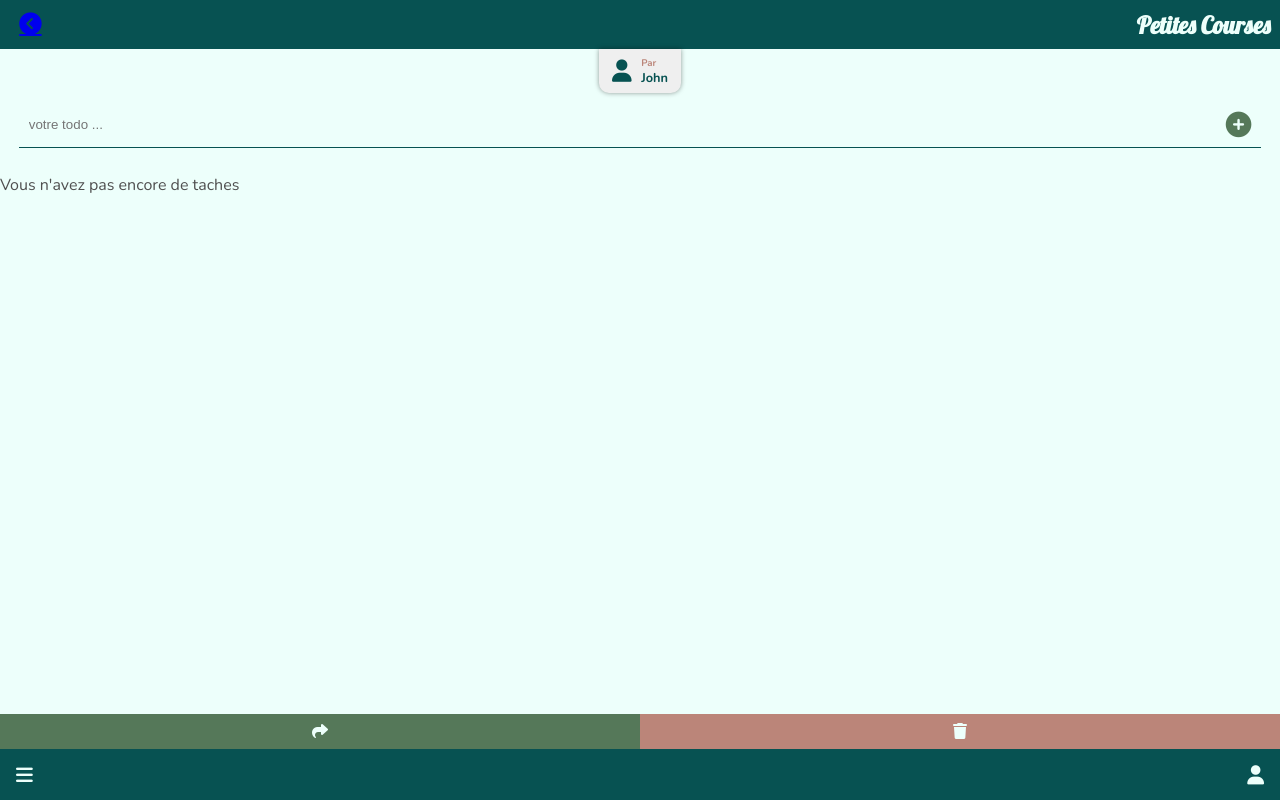
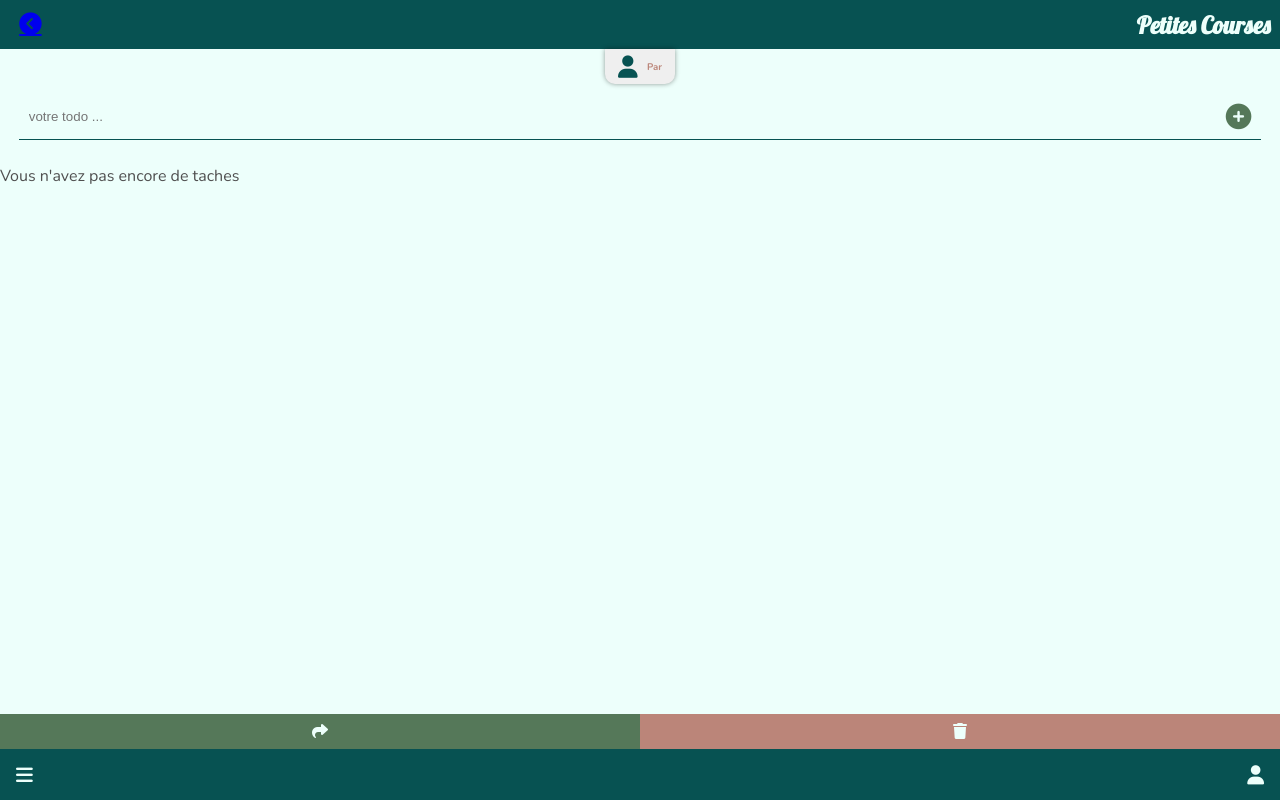
Before and after one commit to Djeg/formation-react, a React (Create React App) app: page /liste/17532752 in a window 1280 px wide. Built offline with nearby package versions, Linux system fonts and the light colour scheme.

Commit message:
Ajout du username sur le todo list

```diff
--- a/src/profile/Profile.tsx
+++ b/src/profile/Profile.tsx
@@ -11,8 +11,6 @@ export default function Profile({ open, onClose }: ProfileProps) {
 
   useEffect(() => {
     const storeUser = localStorage.getItem('user')
-
-    console.log('Coucou')
 
     if (storeUser) {
       setUsername(JSON.parse(storeUser).displayName)
--- a/src/todo-list/TodoList.tsx
+++ b/src/todo-list/TodoList.tsx
@@ -1,4 +1,4 @@
-import { useState } from 'react'
+import { useState, useEffect } from 'react'
 import { Link } from 'react-router-dom'
 import uniqid from 'uniqid'
 import BottomNav from '../shared/BottomNav'
@@ -57,8 +57,17 @@ export type TaskList = Array<Todo>
  *    un « filter » sur la « taskList »)
  */
 export default function TodoList() {
+  const [username, setUsername] = useState<string>('')
   const [task, setTask] = useState<Task>('')
   const [taskList, setTaskList] = useState<TaskList>([])
+
+  useEffect(() => {
+    const storeUser = localStorage.getItem('user')
+
+    if (storeUser) {
+      setUsername(JSON.parse(storeUser).displayName)
+    }
+  }, [])
 
   // onTaskChange :: (React.SyntheticEvent) -> void
   const onTaskChange = (event: React.SyntheticEvent<HTMLInputElement>) => {
@@ -161,7 +170,7 @@ export default function TodoList() {
           <UI.TagIcon className="fa-solid fa-user"></UI.TagIcon>
           <UI.TagLabelContainer>
             <UI.TagLabelEntitled>Par</UI.TagLabelEntitled>
-            <UI.TagLabel>John</UI.TagLabel>
+            <UI.TagLabel>{username}</UI.TagLabel>
           </UI.TagLabelContainer>
         </UI.Tag>
       </UI.CenteredFlexContainer>
```
